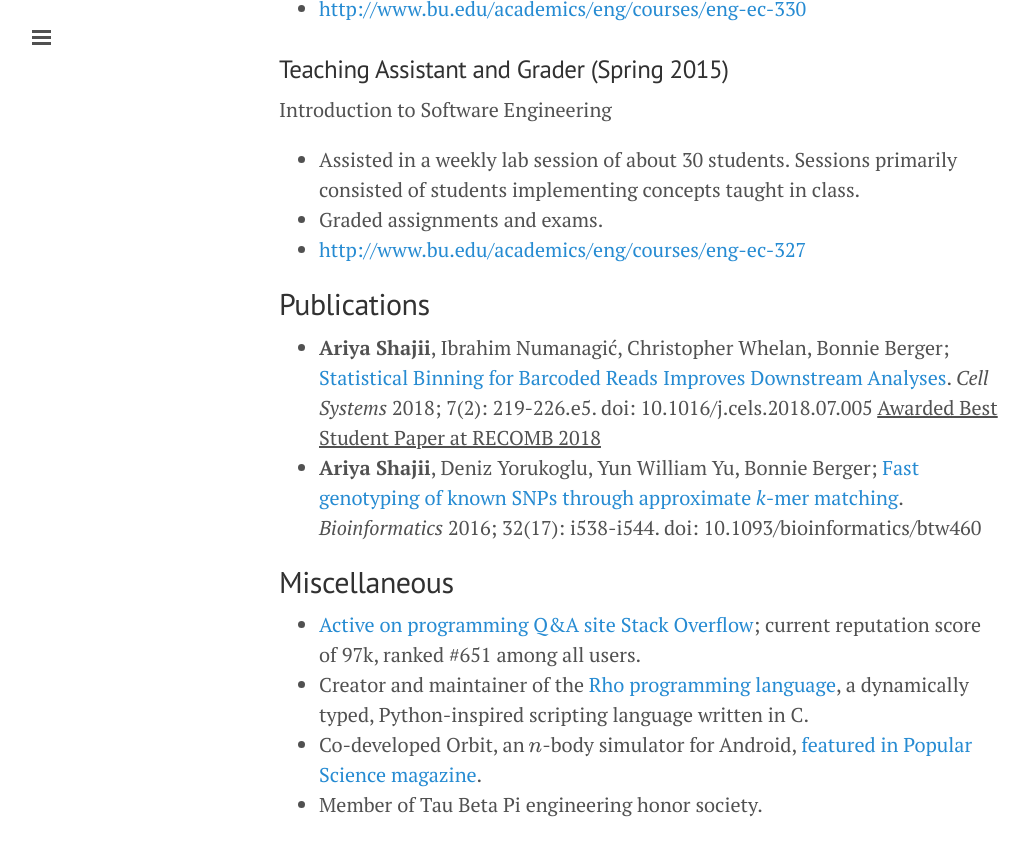
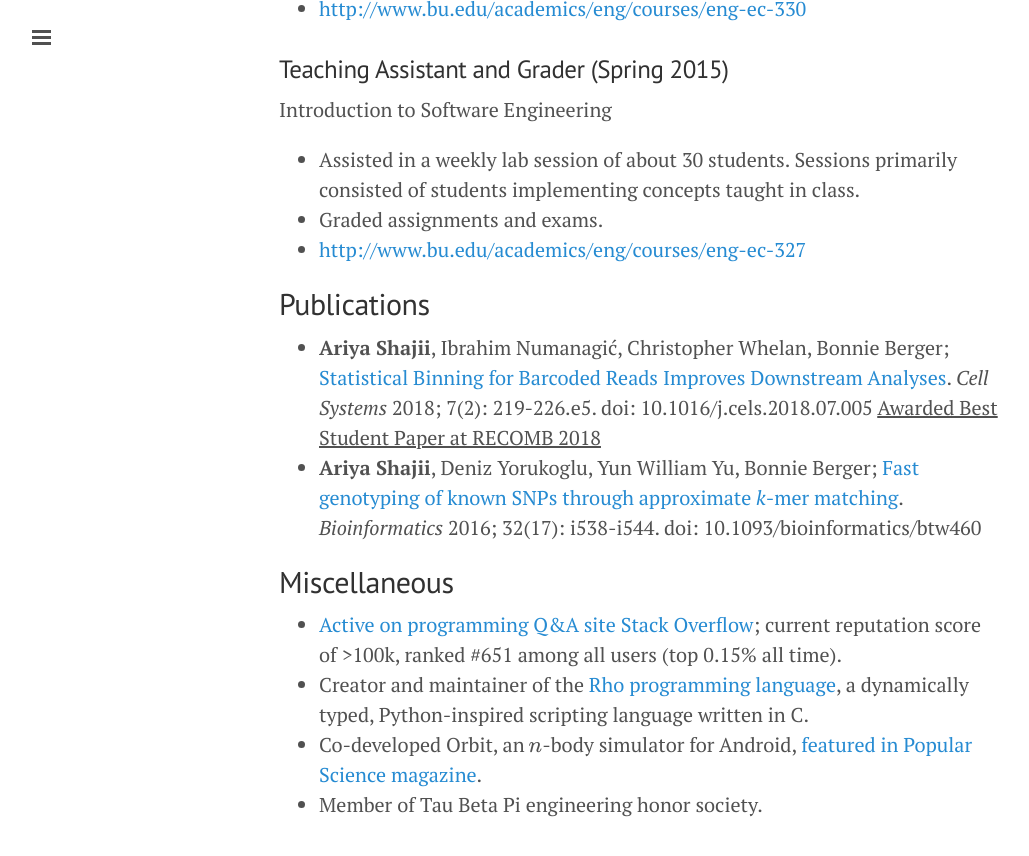
Before and after one commit to arshajii/arshajii.github.io, a Jekyll site: the page built from cv.html, in a window 1280 px wide and 900 px high, scrolled down 2291 px. Shown: the top 856 px of the window, without its empty margins (1-1030 px from the left). Built offline with Jekyll 4.4.1, drawn with Linux system fonts in a browser that asks for light colours; nearby versions of some CDN libraries; formulas are drawn with MathJax 3.

Commit message:
Update CV

```diff
--- a/cv.html
+++ b/cv.html
@@ -93,7 +93,7 @@
 
 <h2>Miscellaneous</h2>
 <ul>
-<li><a href="https://stackoverflow.com/users/1357341/" target="_blank">Active on programming Q&amp;A site Stack Overflow</a>; current reputation score of 97k, ranked #651 among all users.</li>
+<li><a href="https://stackoverflow.com/users/1357341/" target="_blank">Active on programming Q&amp;A site Stack Overflow</a>; current reputation score of &gt;100k, ranked #651 among all users (top 0.15% all time).</li>
 <li>Creator and maintainer of the <a href="https://github.com/arshajii/rho" target="_blank">Rho programming language</a>, a dynamically typed, Python-inspired scripting language written in C.</li>
 <li>Co-developed Orbit, an $n$-body simulator for Android, <a href="https://www.popsci.com/our-favorite-things-2014#page-29" target="_blank">featured in Popular Science magazine</a>.</li>
 <li>Member of Tau Beta Pi engineering honor society.</li>
```
